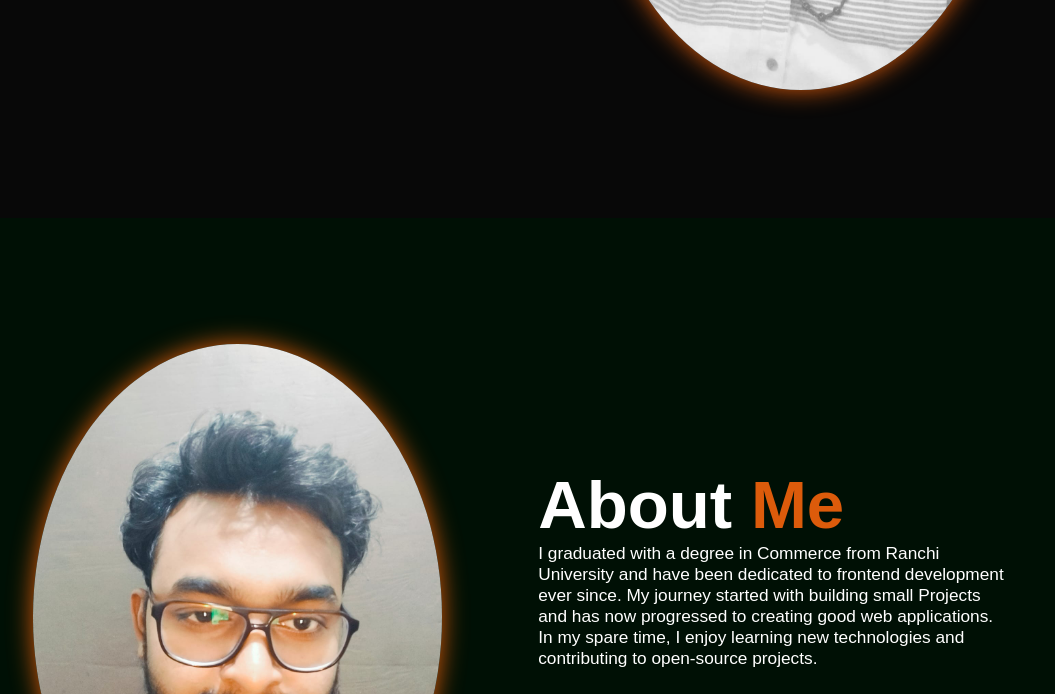
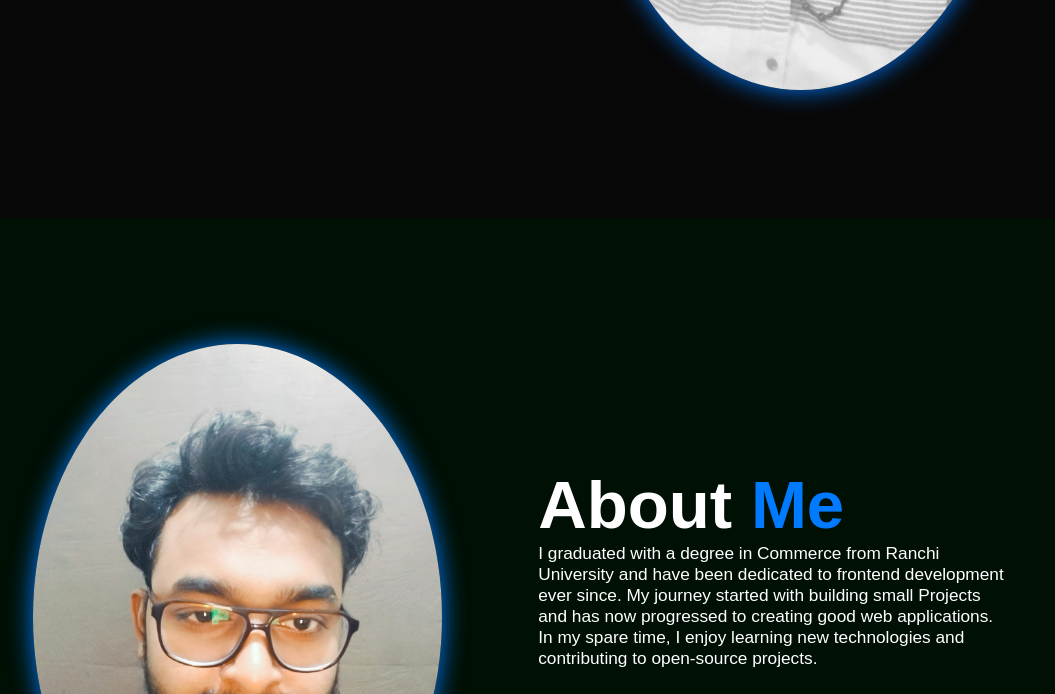
Before and after one commit to Aakashkr97/MyPortfolio, a plain HTML site: page index.html in a window 1280 px wide. Shown: the part 582-1276 px from the top of the page, without its empty margins (121-1176 px from the left). Drawn offline with nearby package versions, Linux system fonts and the light colour scheme.

Commit message:
Update style.css

```diff
--- a/style.css
+++ b/style.css
@@ -17,7 +17,7 @@ html{
     --bg-color:#080808;
     --second-bg-color:#001005;
     --text-color:white;
-    --main-color:#dc5b0b;
+    --main-color:#007bff;
 }
 body{
     background-color: var(--bg-color);
```
